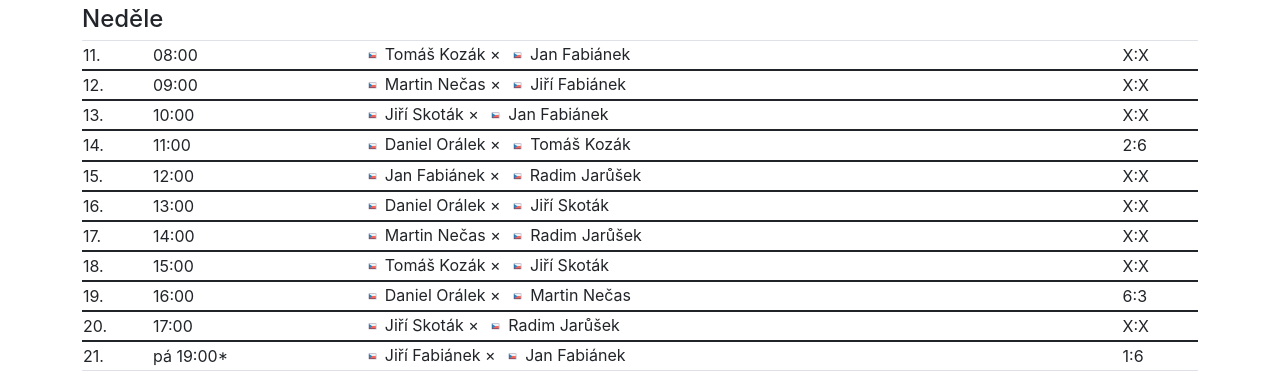
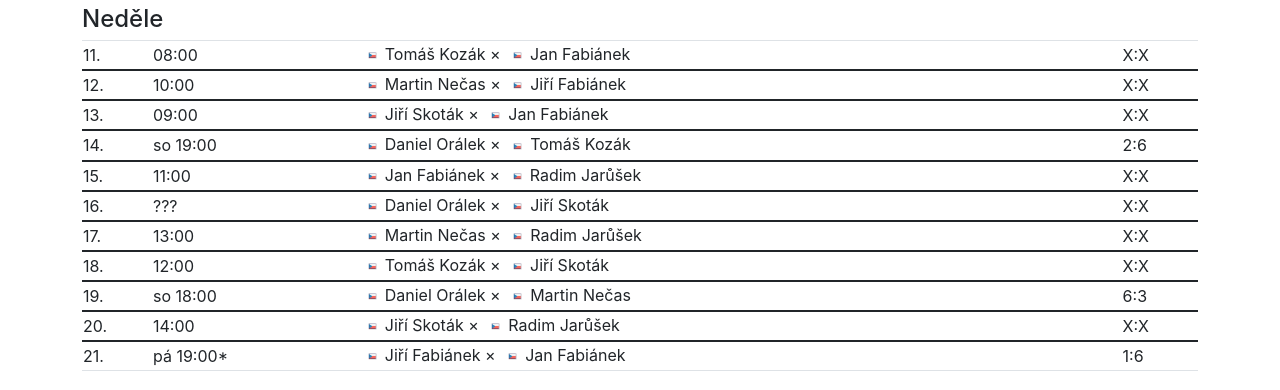
Before and after one commit to kotrzina/court-reservations, a Next.js app in the folder frontend/: page /turnaj/2024-singl in a window 1280 px wide. Shown: the part 1261-1651 px from the top of the page. Built offline with nearby package versions, Linux system fonts and the light colour scheme.

Commit message:
Tour 2024 - reschedule

```diff
--- a/frontend/pages/turnaj/2024-singl.tsx
+++ b/frontend/pages/turnaj/2024-singl.tsx
@@ -95,63 +95,63 @@ const Singl2024: NextPage = () => {
         },
         {
             match: 12,
-            time: "09:00",
+            time: "10:00",
             player1: "Martin Nečas",
             player2: "Jiří Fabiánek",
             result: "X:X"
         },
         {
             match: 13,
-            time: "10:00",
+            time: "09:00",
             player1: "Jiří Skoták",
             player2: "Jan Fabiánek",
             result: "X:X"
         },
         {
             match: 14,
-            time: "11:00",
+            time: "so 19:00",
             player1: "Daniel Orálek",
             player2: "Tomáš Kozák",
             result: "2:6"
         },
         {
             match: 15,
-            time: "12:00",
+            time: "11:00",
             player1: "Jan Fabiánek",
             player2: "Radim Jarůšek",
             result: "X:X"
         },
         {
             match: 16,
-            time: "13:00",
+            time: "???",
             player1: "Daniel Orálek",
             player2: "Jiří Skoták",
             result: "X:X"
         },
         {
             match: 17,
-            time: "14:00",
+            time: "13:00",
             player1: "Martin Nečas",
             player2: "Radim Jarůšek",
             result: "X:X"
         },
         {
             match: 18,
-            time: "15:00",
+            time: "12:00",
             player1: "Tomáš Kozák",
             player2: "Jiří Skoták",
             result: "X:X"
         },
         {
             match: 19,
-            time: "16:00",
+            time: "so 18:00",
             player1: "Daniel Orálek",
             player2: "Martin Nečas",
             result: "6:3"
         },
         {
             match: 20,
-            time: "17:00",
+            time: "14:00",
             player1: "Jiří Skoták",
             player2: "Radim Jarůšek",
             result: "X:X"
```
